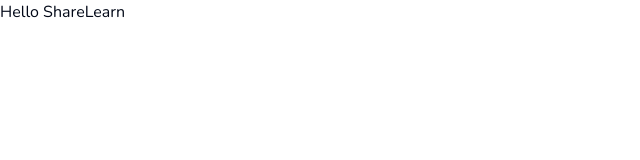
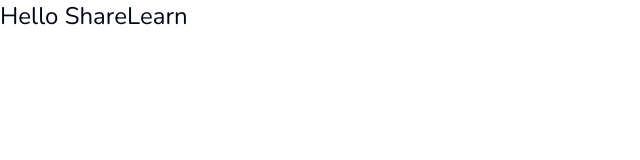
Before and after one commit to charlottewiltshire0/ShareLearn, a Next.js app: page / in a window 1280 px wide. Shown: the top 160 px of the page, without its empty margins (0-640 px from the left). Built offline with nearby package versions, Linux system fonts and the light colour scheme.

Commit message:
Test work tailwind

```diff
--- a/app/page.tsx
+++ b/app/page.tsx
@@ -1,6 +1,6 @@
 export default function Home() {
   return (
-      <div>
+      <div className="text-2xl">
         <p>Hello ShareLearn</p>
       </div>
   )
```
